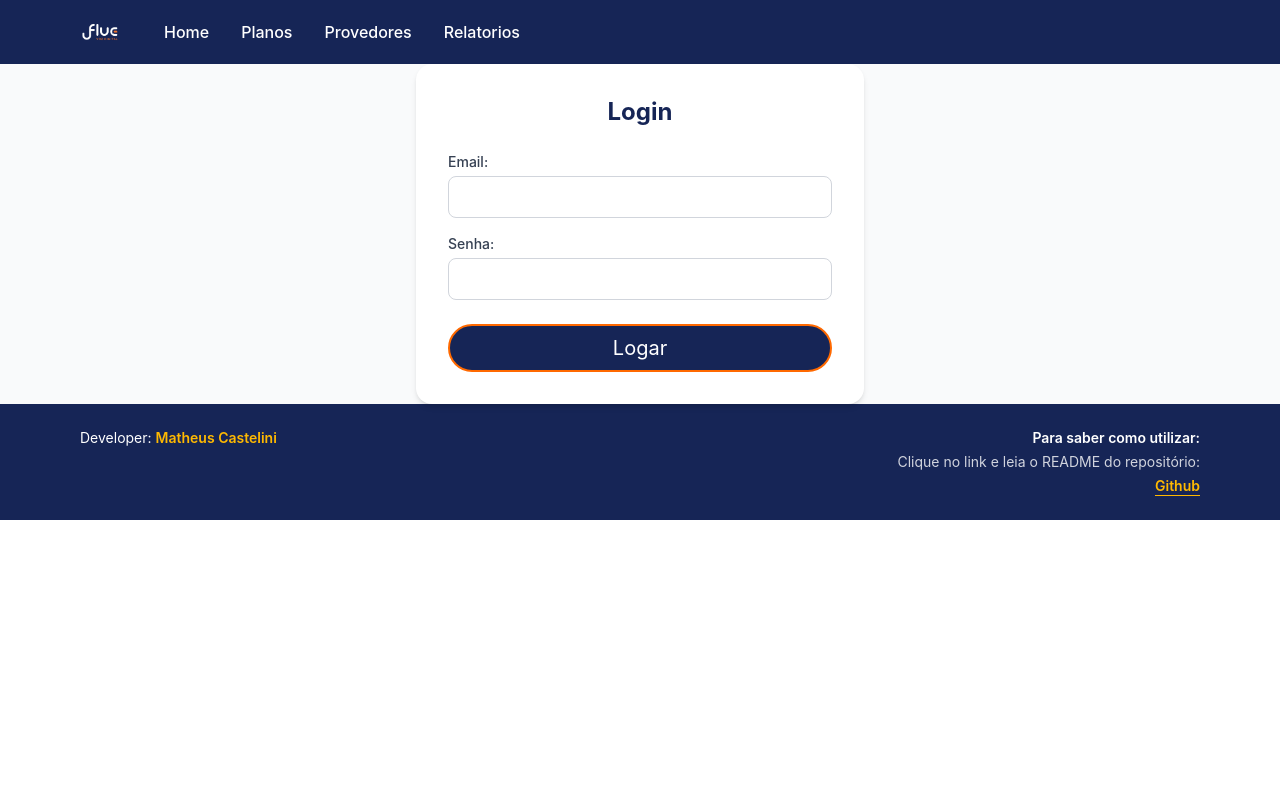
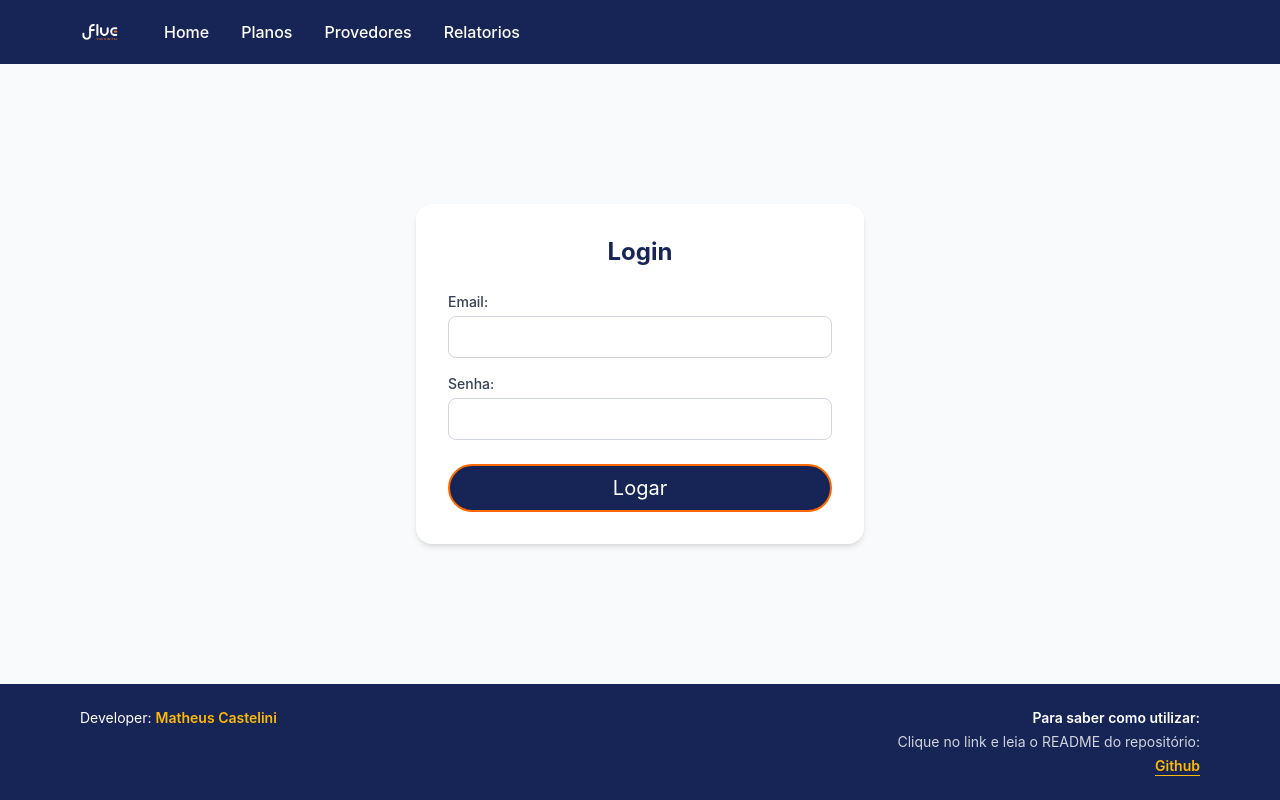
Before and after one commit to MatrCastelini23/projetoProvedor, a React (Vite) app in the folder frontend/: page /login in a window 1280 px wide. Built offline with nearby package versions, Linux system fonts and the light colour scheme; no server answers.

Commit message:
fix: ajuste na tela de login

```diff
--- a/frontend/src/pages/Login/index.tsx
+++ b/frontend/src/pages/Login/index.tsx
@@ -30,7 +30,7 @@
   };
 
   return (
-    <>
+    <div className="min-h-screen flex flex-col bg-white text-black">
       <Header />
       <main className="flex-1 bg-gray-50 flex items-center justify-center px-4">
         <div className="container max-w-md w-full bg-white rounded-2xl shadow-md p-8">
@@ -77,6 +77,6 @@
         </div>
       </main>
       <Footer />
-    </>
+    </div>
   )
 }
```
